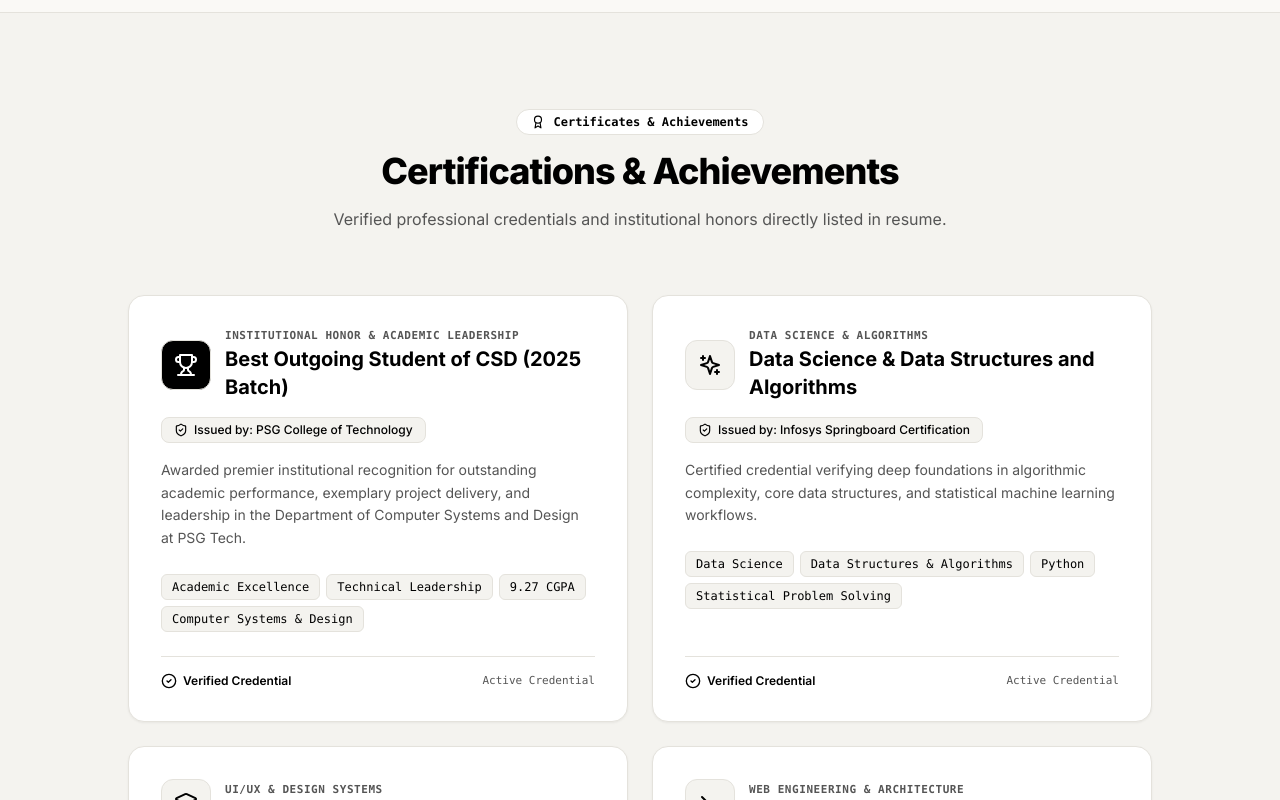
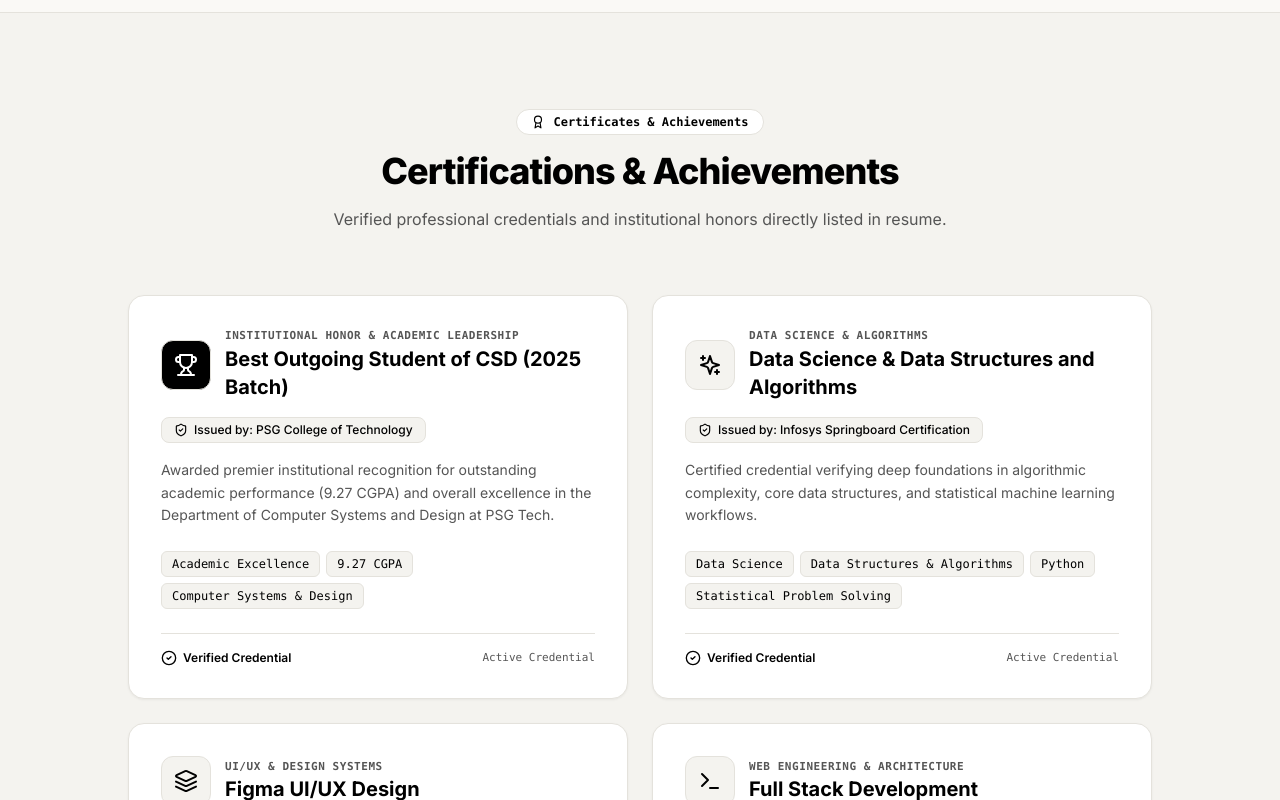
Before and after one commit to JeslynS744/portfolio, a Next.js app: page / in a window 1280 px wide. Shown: the part 6810-7610 px from the top of the page. Built offline with nearby package versions, Linux system fonts and the light colour scheme.

Commit message:
fix: remove capstone reference from honors and certifications

```diff
--- a/src/components/Certifications.tsx
+++ b/src/components/Certifications.tsx
@@ -23,9 +23,9 @@ export default function Certifications() {
       domain: 'Institutional Honor & Academic Leadership',
       icon: Trophy,
       isHonor: true,
-      skills: ['Academic Excellence', 'Technical Leadership', '9.27 CGPA', 'Computer Systems & Design'],
+      skills: ['Academic Excellence', '9.27 CGPA', 'Computer Systems & Design'],
       description:
-        'Awarded premier institutional recognition for outstanding academic performance, exemplary project delivery, and leadership in the Department of Computer Systems and Design at PSG Tech.',
+        'Awarded premier institutional recognition for outstanding academic performance (9.27 CGPA) and overall excellence in the Department of Computer Systems and Design at PSG Tech.',
     },
     {
       id: 'infosys-springboard',
--- a/src/components/Education.tsx
+++ b/src/components/Education.tsx
@@ -129,7 +129,7 @@ export default function Education() {
               <div className="p-4 rounded-xl bg-canvas-subtle border border-ink-border space-y-2">
                 <span className="text-xs font-bold text-black block">Award Criteria &amp; Distinction:</span>
                 <p className="text-xs sm:text-sm text-ink-muted leading-relaxed font-normal">
-                  Awarded for highest academic distinction (<strong className="text-black font-semibold">9.27 CGPA</strong>), technical leadership, and outstanding capstone delivery in the Department of Computer Systems and Design.
+                  Awarded for highest academic distinction (<strong className="text-black font-semibold">9.27 CGPA</strong>) and overall excellence in the Department of Computer Systems and Design.
                 </p>
               </div>
 
```
